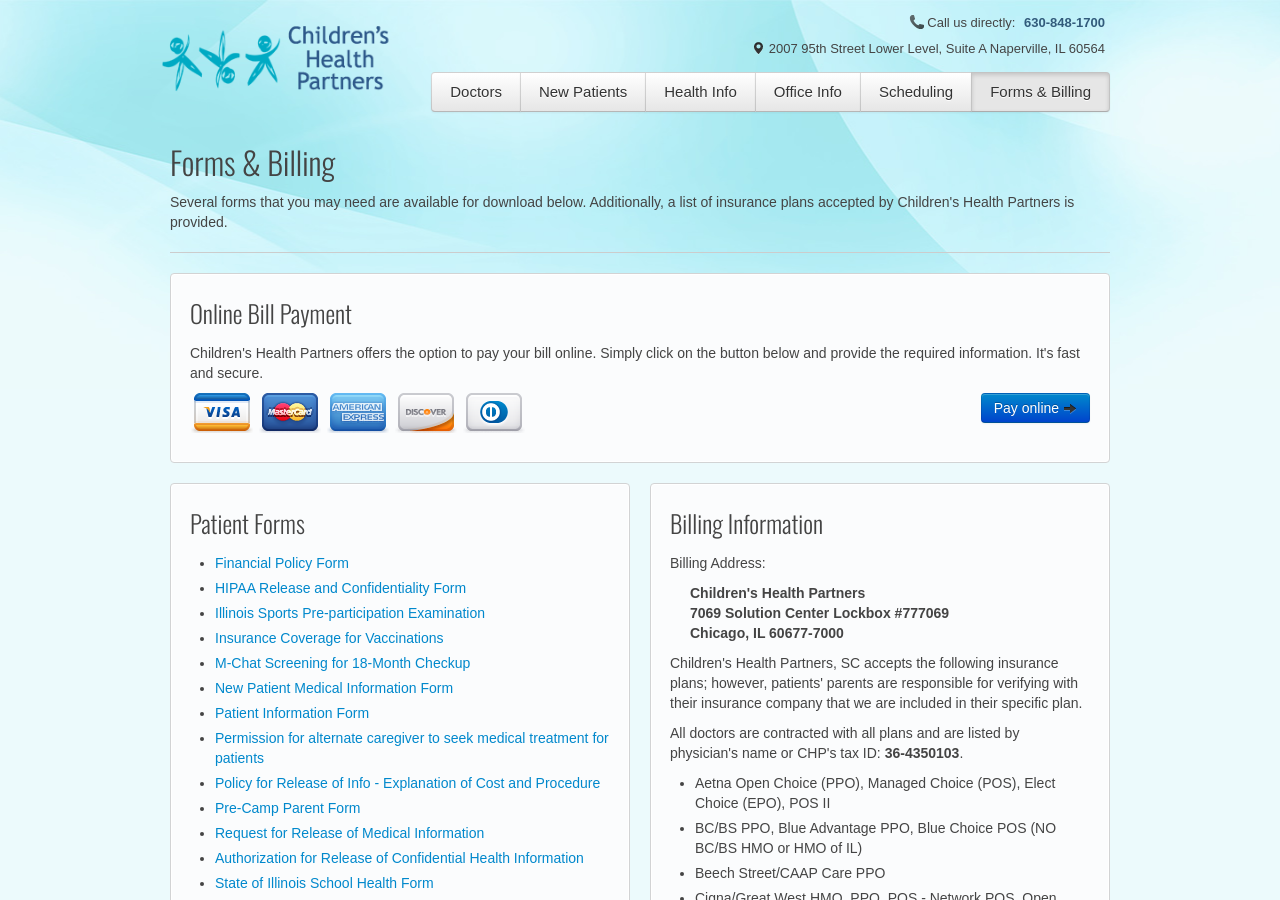
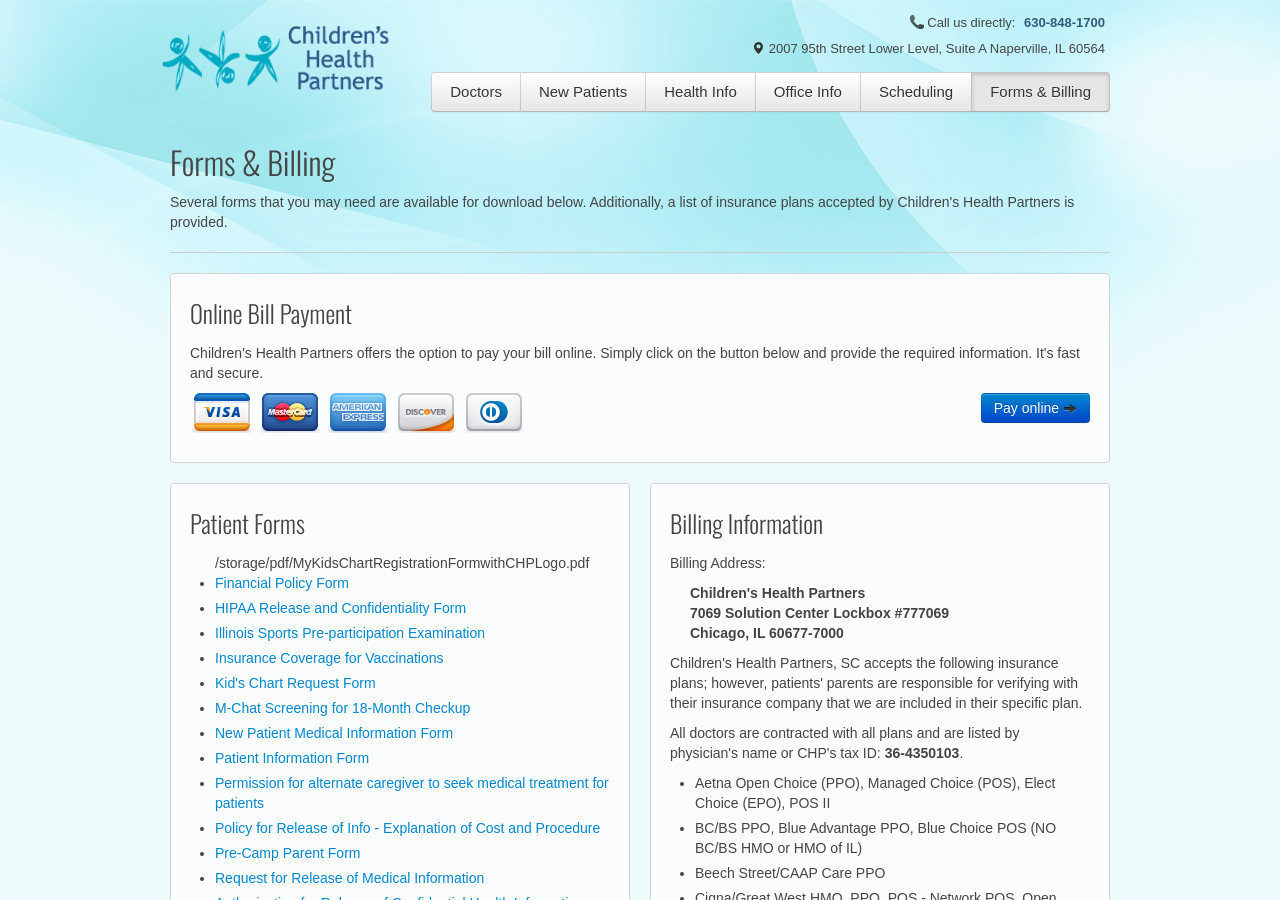
Before and after one commit to chpweb/web, a Jekyll site: the page built from forms-billing.html, in a window 1280 px wide and 900 px high. Built offline with Jekyll 4.4.1, drawn with Linux system fonts in a browser that asks for light colours; some web fonts are replaced; comment, search, counter and statistics services are not loaded.

Commit message:
Update forms-billing.html

```diff
--- a/forms-billing.html
+++ b/forms-billing.html
@@ -30,11 +30,12 @@
       <div class="span6">
         <div class="well">
             <h3>Patient Forms</h3>
-            <ul>
+            <ul>/storage/pdf/MyKidsChartRegistrationFormwithCHPLogo.pdf
               <li><a href="/storage/pdf/Financial-Policy-2016-revision.pdf" target="_blank">Financial Policy Form</a></li>
               <li><a href="/storage/pdf/hipaa_form.pdf" target="_blank">HIPAA Release and Confidentiality Form</a></li>
               <li><a href="http://www.ihsa.org/documents/sportsMedicine/2013-14/Pre-participation%20Examination%202013-14%20042413.pdf" target="_blank">Illinois Sports Pre-participation Examination</a></li>
               <li><a href="/storage/pdf/Immunization_Cost_2013.pdf" target="_blank">Insurance Coverage for Vaccinations</a></li>
+              <li><a href="/storage/pdf/MyKidsChartRegistrationFormwithCHPLogo.pdf" target="_blank">Kid's Chart Request Form</a></li>
               <li><a href="/storage/pdf/m-chat.pdf" target="_blank">M-Chat Screening for 18-Month Checkup</a></li>
               <li><a href="/storage/pdf/New_Patient_Medical_Information-white_form.pdf" target="_blank">New Patient Medical Information Form</a></li>
               <li><a href="/storage/pdf/Patient_Info_Form-yellow_form.pdf" target="_blank">Patient Information Form</a></li>
```
